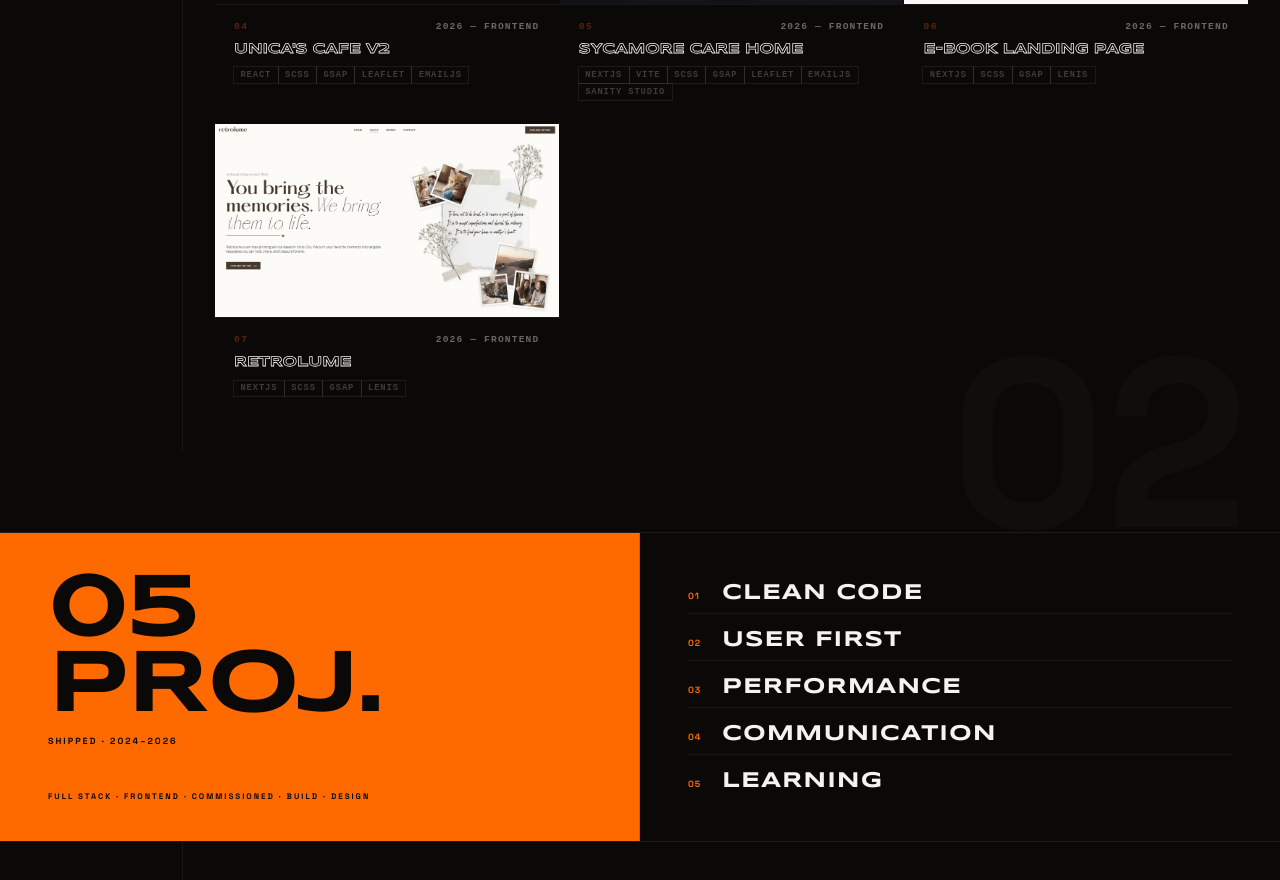
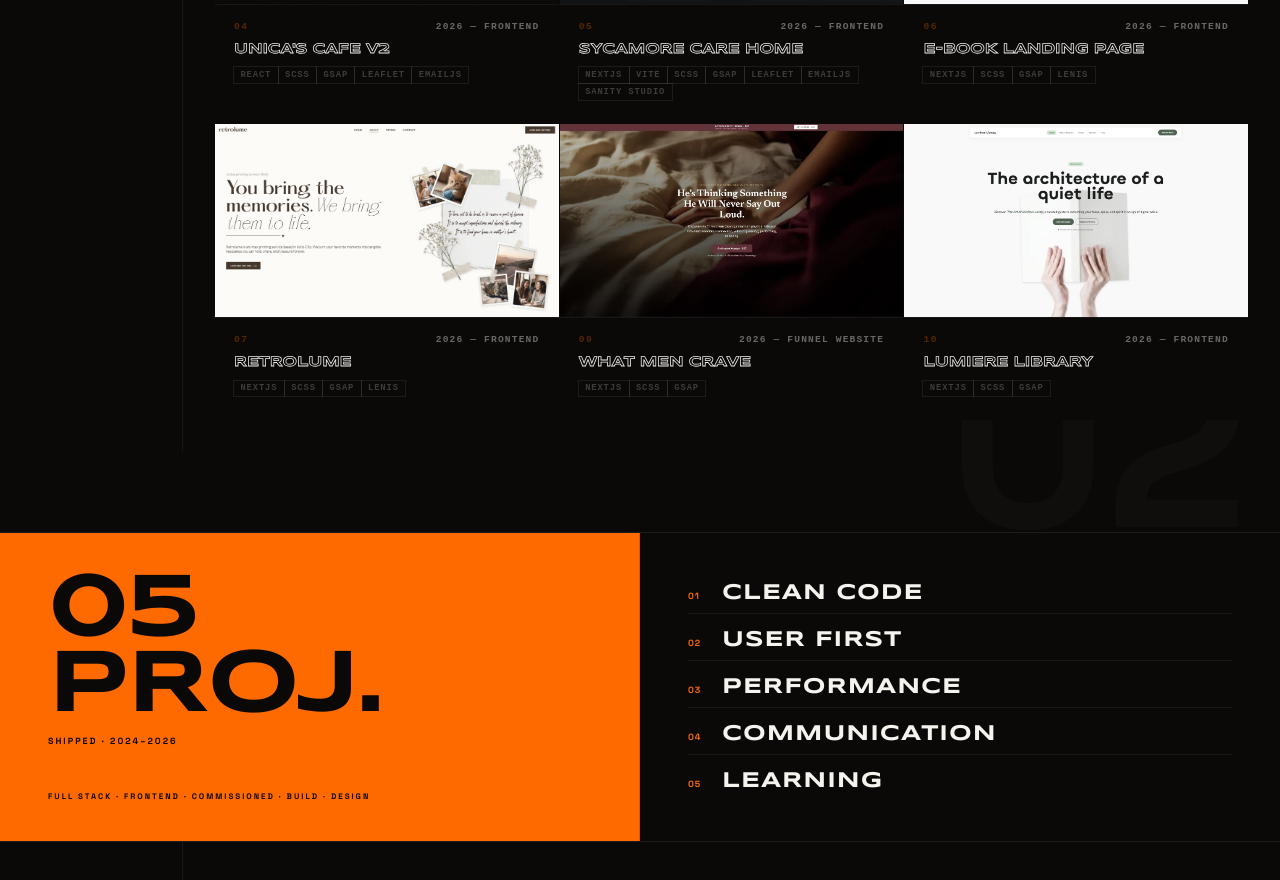
Before and after one commit to Po0mi/personal-portfolio-refactored, a React (Vite) app: page / in a window 1280 px wide. Shown: the part 2260-3140 px from the top of the page. Built offline with nearby package versions, Linux system fonts and the light colour scheme.

Commit message:
updated project section

```diff
--- a/src/components/Projects.jsx
+++ b/src/components/Projects.jsx
@@ -8,6 +8,8 @@ import CafeV2 from "../assets/project5.webp";
 import CareHome from "../assets/project6.webp";
 import Ebook from "../assets/project8.webp";
 import Retrolume from "../assets/project9.webp";
+import WhatMenCrave from "../assets/project10.webp";
+import Lumiere from "../assets/project11.webp";
 import "./Projects.scss";
 
 const TABS = ["All", "Frontend", "Full Stack"];
@@ -54,7 +56,15 @@ const projects = [
     title: "Sycamore Care Home",
     meta: "2026 — Frontend",
     category: "Frontend",
-    tech: ["NextJS", "Vite", "SCSS", "GSAP", "Leaflet", "EmailJS", "Sanity Studio"],
+    tech: [
+      "NextJS",
+      "Vite",
+      "SCSS",
+      "GSAP",
+      "Leaflet",
+      "EmailJS",
+      "Sanity Studio",
+    ],
     preview: CareHome,
     url: "https://www.sycamorecottageresthome.com",
   },
@@ -75,6 +85,24 @@ const projects = [
     tech: ["NextJS", "SCSS", "GSAP", "Lenis"],
     preview: Retrolume,
     url: "https://retrolume-nu.vercel.app",
+  },
+  {
+    number: "09",
+    title: "What Men Crave",
+    meta: "2026 — Funnel Website",
+    category: "Frontend",
+    tech: ["NextJS", "SCSS", "GSAP"],
+    preview: WhatMenCrave,
+    url: " https://getwhatmencrave.com",
+  },
+  {
+    number: "10",
+    title: "Lumiere Library",
+    meta: "2026 — Frontend",
+    category: "Frontend",
+    tech: ["NextJS", "SCSS", "GSAP"],
+    preview: Lumiere,
+    url: "https://lumier-library.vercel.app",
   },
 ];
 
```
Also changed, not shown: src/assets/project10.webp (added), src/assets/project11.webp (added).
